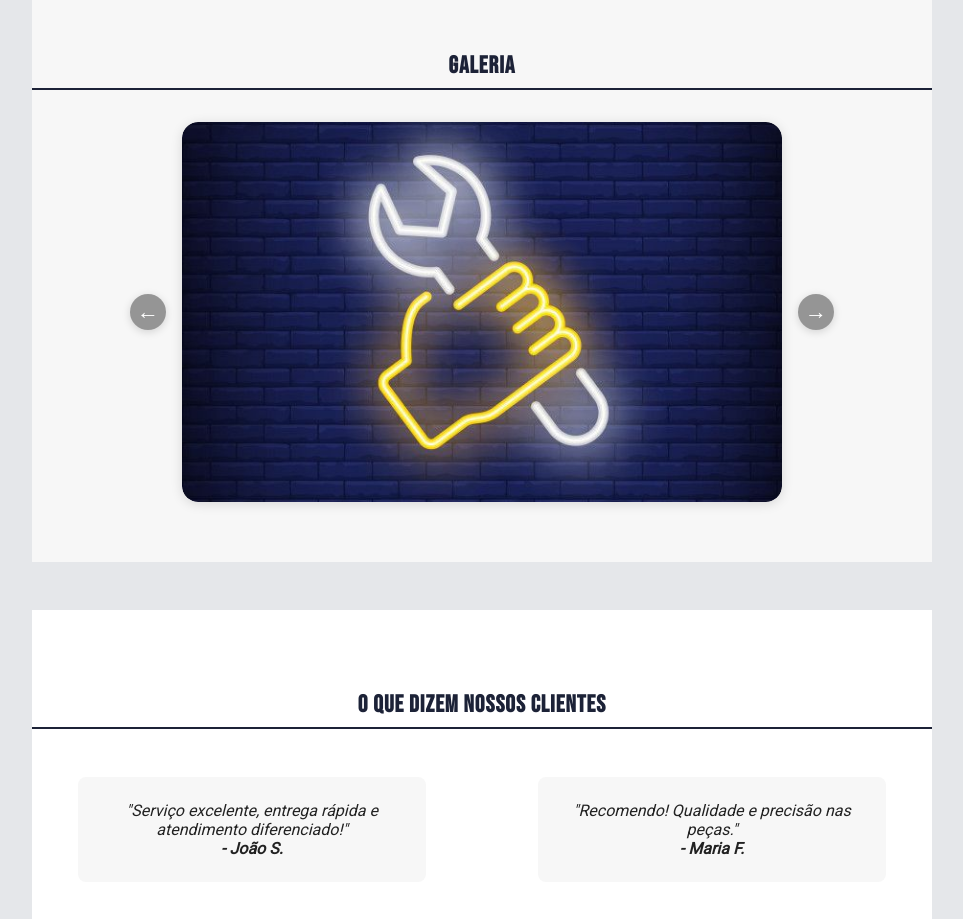
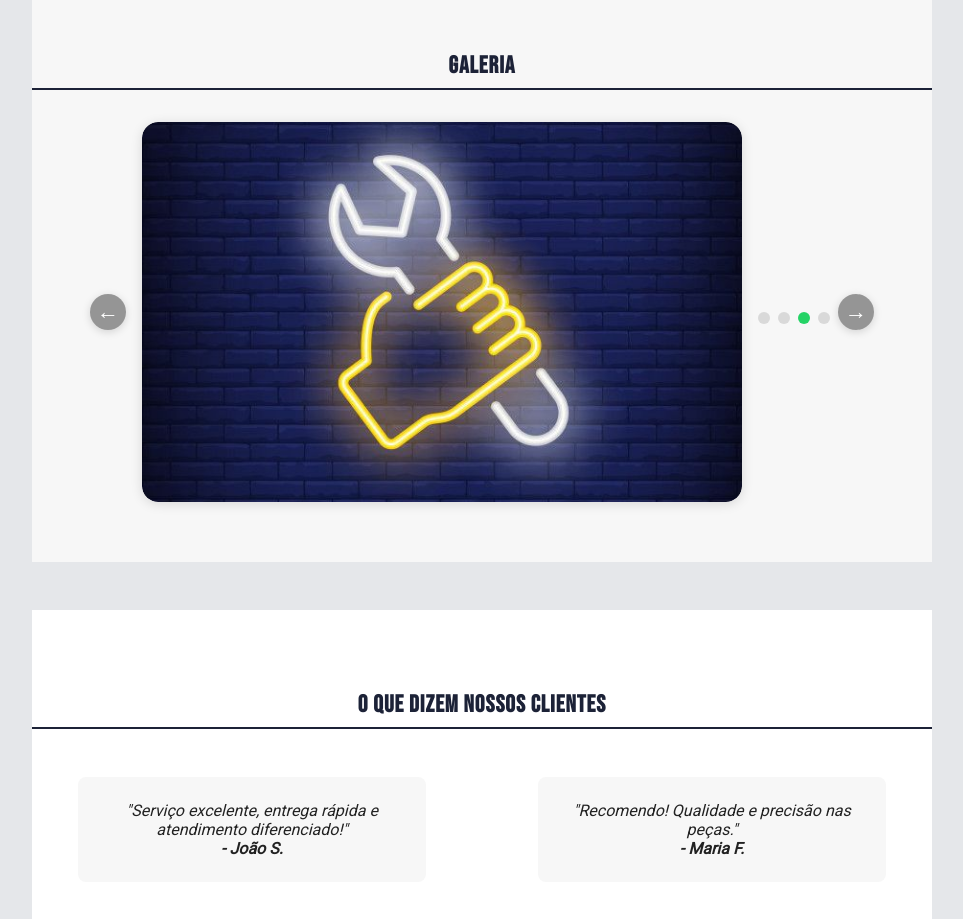
Before and after one commit to diatsilva007/machine-shop, a React (Create React App) app: page / in a window 1280 px wide. Shown: the part 1560-2479 px from the top of the page, without its empty margins (158-1121 px from the left). Built offline with nearby package versions, Linux system fonts and the light colour scheme.

Commit message:
Adiciona controle de toque para navegação por swipe na galeria de imagens

```diff
--- a/src/components/Galeria.jsx
+++ b/src/components/Galeria.jsx
@@ -24,6 +24,21 @@ const Galeria = () => {
   const [index, setIndex] = useState(0);
   const timeoutRef = useRef(null);
   const isMobile = useIsMobile(800);
+
+  // --- SWIPE: controle de toque ---
+  const touchStartX = useRef(null);
+
+  const handleTouchStart = (e) => {
+    touchStartX.current = e.touches[0].clientX;
+  };
+
+  const handleTouchEnd = (e) => {
+    if (touchStartX.current === null) return;
+    const deltaX = e.changedTouches[0].clientX - touchStartX.current;
+    if (deltaX > 40) handlePrev(); // Swipe para direita
+    if (deltaX < -40) handleNext(); // Swipe para esquerda
+    touchStartX.current = null;
+  };
 
   useEffect(() => {
     timeoutRef.current = setTimeout(() => {
@@ -120,8 +135,13 @@ const Galeria = () => {
               &#8592;
             </button>
           </div>
-          {/* Container da imagem */}
-          <div style={imageContainerStyle}>
+
+          {/* Container da imagem com eventos de swipe */}
+          <div
+            style={imageContainerStyle}
+            onTouchStart={handleTouchStart}
+            onTouchEnd={handleTouchEnd}
+          >
             {imagens.map((src, idx) => (
               <img
                 key={idx}
@@ -141,6 +161,29 @@ const Galeria = () => {
                   userSelect: "none",
                 }}
                 draggable={false}
+              />
+            ))}
+          </div>
+
+          <div
+            style={{ display: "flex", justifyContent: "center", marginTop: 12 }}
+          >
+            {imagens.map((_, idx) => (
+              <button
+                key={idx}
+                onClick={() => setIndex(idx)}
+                style={{
+                  width: 12,
+                  height: 12,
+                  borderRadius: "50%",
+                  margin: "0 4px",
+                  border: "none",
+                  background: idx === index ? "#25d366" : "#bbb",
+                  opacity: idx === index ? 1 : 0.5,
+                  cursor: "pointer",
+                  transition: "background 0.2s, opacity 0.2s",
+                }}
+                aria-label={`Ir para imagem ${idx + 1}`}
               />
             ))}
           </div>
```
